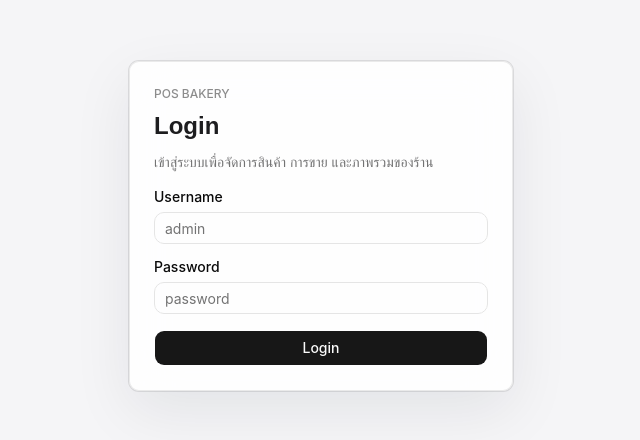
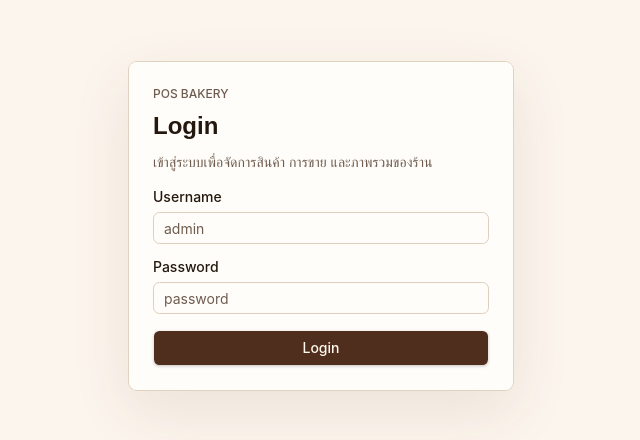
Before and after one commit to Nut-Natthawut/POS-Bakery, a React (Vite) app in the folder apps/frontend/: page /login in a window 1280 px wide. Shown: the part 174-614 px from the top of the page, without its empty margins (319-959 px from the left). Built offline with nearby package versions, Linux system fonts and the light colour scheme; no server answers.

Commit message:
style: update color palette, adjust UI component styles, and remove obsolete screenshot documentation

```diff
--- a/apps/frontend/src/components/ui/DataTableShell.tsx
+++ b/apps/frontend/src/components/ui/DataTableShell.tsx
@@ -12,13 +12,13 @@ export const DataTableShell = ({
   children,
 }: DataTableShellProps) => {
   return (
-    <Card className="rounded-lg border border-black/8 bg-white/88 py-0 shadow-[0_18px_40px_rgba(15,23,42,0.06)] backdrop-blur-xl">
+    <Card className="border-border/80 bg-card/90 py-0 shadow-[0_18px_40px_rgba(91,58,35,0.07)] backdrop-blur-xl">
       <CardHeader className="gap-1 px-5 pt-5">
-        <CardTitle className="text-lg font-semibold tracking-normal text-[#1d1d1f]">
+        <CardTitle className="text-lg font-semibold tracking-normal text-foreground">
           {title}
         </CardTitle>
         {description ? (
-          <p className="text-sm leading-6 text-black/55">{description}</p>
+          <p className="text-sm leading-6 text-muted-foreground">{description}</p>
         ) : null}
       </CardHeader>
 
--- a/apps/frontend/src/components/ui/button.tsx
+++ b/apps/frontend/src/components/ui/button.tsx
@@ -5,17 +5,17 @@ import { Slot } from "radix-ui"
 import { cn } from "@/lib/utils"
 
 const buttonVariants = cva(
-  "group/button inline-flex shrink-0 items-center justify-center rounded-lg border border-transparent bg-clip-padding text-sm font-medium whitespace-nowrap transition-all outline-none select-none focus-visible:border-ring focus-visible:ring-3 focus-visible:ring-ring/50 active:not-aria-[haspopup]:translate-y-px disabled:pointer-events-none disabled:opacity-50 aria-invalid:border-destructive aria-invalid:ring-3 aria-invalid:ring-destructive/20 dark:aria-invalid:border-destructive/50 dark:aria-invalid:ring-destructive/40 [&_svg]:pointer-events-none [&_svg]:shrink-0 [&_svg:not([class*='size-'])]:size-4",
+  "group/button inline-flex shrink-0 items-center justify-center rounded-md border border-transparent bg-clip-padding text-sm font-medium whitespace-nowrap transition-all outline-none select-none focus-visible:border-ring focus-visible:ring-3 focus-visible:ring-ring/35 active:not-aria-[haspopup]:translate-y-px disabled:pointer-events-none disabled:opacity-50 aria-invalid:border-destructive aria-invalid:ring-3 aria-invalid:ring-destructive/20 dark:aria-invalid:border-destructive/50 dark:aria-invalid:ring-destructive/40 [&_svg]:pointer-events-none [&_svg]:shrink-0 [&_svg:not([class*='size-'])]:size-4",
   {
     variants: {
       variant: {
-        default: "bg-primary text-primary-foreground [a]:hover:bg-primary/80",
+        default: "bg-primary text-primary-foreground shadow-sm [a]:hover:bg-primary/90 hover:bg-primary/90",
         outline:
-          "border-border bg-background hover:bg-muted hover:text-foreground aria-expanded:bg-muted aria-expanded:text-foreground dark:border-input dark:bg-input/30 dark:hover:bg-input/50",
+          "border-border bg-card text-foreground shadow-sm hover:bg-accent hover:text-accent-foreground aria-expanded:bg-accent aria-expanded:text-accent-foreground dark:border-input dark:bg-input/30 dark:hover:bg-input/50",
         secondary:
           "bg-secondary text-secondary-foreground hover:bg-secondary/80 aria-expanded:bg-secondary aria-expanded:text-secondary-foreground",
         ghost:
-          "hover:bg-muted hover:text-foreground aria-expanded:bg-muted aria-expanded:text-foreground dark:hover:bg-muted/50",
+          "hover:bg-accent hover:text-accent-foreground aria-expanded:bg-accent aria-expanded:text-accent-foreground dark:hover:bg-muted/50",
         destructive:
           "bg-destructive/10 text-destructive hover:bg-destructive/20 focus-visible:border-destructive/40 focus-visible:ring-destructive/20 dark:bg-destructive/20 dark:hover:bg-destructive/30 dark:focus-visible:ring-destructive/40",
         link: "text-primary underline-offset-4 hover:underline",
--- a/apps/frontend/src/components/ui/card.tsx
+++ b/apps/frontend/src/components/ui/card.tsx
@@ -12,7 +12,7 @@ const Card = ({
       data-slot="card"
       data-size={size}
       className={cn(
-        "group/card flex flex-col gap-4 overflow-hidden rounded-xl bg-card py-4 text-sm text-card-foreground ring-1 ring-foreground/10 has-data-[slot=card-footer]:pb-0 has-[>img:first-child]:pt-0 data-[size=sm]:gap-3 data-[size=sm]:py-3 data-[size=sm]:has-data-[slot=card-footer]:pb-0 *:[img:first-child]:rounded-t-xl *:[img:last-child]:rounded-b-xl",
+        "group/card flex flex-col gap-4 overflow-hidden rounded-lg bg-card py-4 text-sm text-card-foreground ring-1 ring-border has-data-[slot=card-footer]:pb-0 has-[>img:first-child]:pt-0 data-[size=sm]:gap-3 data-[size=sm]:py-3 data-[size=sm]:has-data-[slot=card-footer]:pb-0 *:[img:first-child]:rounded-t-lg *:[img:last-child]:rounded-b-lg",
         className
       )}
       {...props}
@@ -25,7 +25,7 @@ const CardHeader = ({ className, ...props }: React.ComponentProps<"div">) => {
     <div
       data-slot="card-header"
       className={cn(
-        "group/card-header @container/card-header grid auto-rows-min items-start gap-1 rounded-t-xl px-4 group-data-[size=sm]/card:px-3 has-data-[slot=card-action]:grid-cols-[1fr_auto] has-data-[slot=card-description]:grid-rows-[auto_auto] [.border-b]:pb-4 group-data-[size=sm]/card:[.border-b]:pb-3",
+        "group/card-header @container/card-header grid auto-rows-min items-start gap-1 rounded-t-lg px-4 group-data-[size=sm]/card:px-3 has-data-[slot=card-action]:grid-cols-[1fr_auto] has-data-[slot=card-description]:grid-rows-[auto_auto] [.border-b]:pb-4 group-data-[size=sm]/card:[.border-b]:pb-3",
         className
       )}
       {...props}
@@ -87,7 +87,7 @@ const CardFooter = ({ className, ...props }: React.ComponentProps<"div">) => {
     <div
       data-slot="card-footer"
       className={cn(
-        "flex items-center rounded-b-xl border-t bg-muted/50 p-4 group-data-[size=sm]/card:p-3",
+        "flex items-center rounded-b-lg border-t bg-muted/50 p-4 group-data-[size=sm]/card:p-3",
         className
       )}
       {...props}
--- a/apps/frontend/src/components/ui/input.tsx
+++ b/apps/frontend/src/components/ui/input.tsx
@@ -8,7 +8,7 @@ const Input = ({ className, type, ...props }: React.ComponentProps<"input">) =>
       type={type}
       data-slot="input"
       className={cn(
-        "h-8 w-full min-w-0 rounded-lg border border-input bg-transparent px-2.5 py-1 text-base transition-colors outline-none file:inline-flex file:h-6 file:border-0 file:bg-transparent file:text-sm file:font-medium file:text-foreground placeholder:text-muted-foreground focus-visible:border-ring focus-visible:ring-3 focus-visible:ring-ring/50 disabled:pointer-events-none disabled:cursor-not-allowed disabled:bg-input/50 disabled:opacity-50 aria-invalid:border-destructive aria-invalid:ring-3 aria-invalid:ring-destructive/20 md:text-sm dark:bg-input/30 dark:disabled:bg-input/80 dark:aria-invalid:border-destructive/50 dark:aria-invalid:ring-destructive/40",
+        "h-8 w-full min-w-0 rounded-md border border-input bg-card px-2.5 py-1 text-base transition-colors outline-none file:inline-flex file:h-6 file:border-0 file:bg-transparent file:text-sm file:font-medium file:text-foreground placeholder:text-muted-foreground focus-visible:border-ring focus-visible:ring-3 focus-visible:ring-ring/35 disabled:pointer-events-none disabled:cursor-not-allowed disabled:bg-input/50 disabled:opacity-50 aria-invalid:border-destructive aria-invalid:ring-3 aria-invalid:ring-destructive/20 md:text-sm dark:bg-input/30 dark:disabled:bg-input/80 dark:aria-invalid:border-destructive/50 dark:aria-invalid:ring-destructive/40",
         className
       )}
       {...props}
--- a/apps/frontend/src/index.css
+++ b/apps/frontend/src/index.css
@@ -8,46 +8,49 @@
 :root {
   font-family: -apple-system, BlinkMacSystemFont, "SF Pro Display", "SF Pro Text",
     "Segoe UI", sans-serif;
-  color: #1d1d1f;
-  background: #f5f5f7;
-  --background: oklch(1 0 0);
-  --foreground: oklch(0.145 0 0);
-  --card: oklch(1 0 0);
-  --card-foreground: oklch(0.145 0 0);
-  --popover: oklch(1 0 0);
-  --popover-foreground: oklch(0.145 0 0);
-  --primary: oklch(0.205 0 0);
-  --primary-foreground: oklch(0.985 0 0);
-  --secondary: oklch(0.97 0 0);
-  --secondary-foreground: oklch(0.205 0 0);
-  --muted: oklch(0.97 0 0);
-  --muted-foreground: oklch(0.556 0 0);
-  --accent: oklch(0.97 0 0);
-  --accent-foreground: oklch(0.205 0 0);
-  --destructive: oklch(0.577 0.245 27.325);
-  --border: oklch(0.922 0 0);
-  --input: oklch(0.922 0 0);
-  --ring: oklch(0.708 0 0);
-  --chart-1: oklch(0.87 0 0);
-  --chart-2: oklch(0.556 0 0);
-  --chart-3: oklch(0.439 0 0);
-  --chart-4: oklch(0.371 0 0);
-  --chart-5: oklch(0.269 0 0);
-  --radius: 0.625rem;
-  --sidebar: oklch(0.985 0 0);
-  --sidebar-foreground: oklch(0.145 0 0);
-  --sidebar-primary: oklch(0.205 0 0);
-  --sidebar-primary-foreground: oklch(0.985 0 0);
-  --sidebar-accent: oklch(0.97 0 0);
-  --sidebar-accent-foreground: oklch(0.205 0 0);
-  --sidebar-border: oklch(0.922 0 0);
-  --sidebar-ring: oklch(0.708 0 0);
+  color: #241f1b;
+  background: #f6f1ea;
+  --background: oklch(0.974 0.013 75);
+  --foreground: oklch(0.22 0.026 58);
+  --card: oklch(0.995 0.005 75);
+  --card-foreground: oklch(0.22 0.026 58);
+  --popover: oklch(0.995 0.005 75);
+  --popover-foreground: oklch(0.22 0.026 58);
+  --primary: oklch(0.34 0.058 47);
+  --primary-foreground: oklch(0.985 0.018 78);
+  --secondary: oklch(0.93 0.032 78);
+  --secondary-foreground: oklch(0.31 0.05 48);
+  --muted: oklch(0.94 0.019 72);
+  --muted-foreground: oklch(0.49 0.032 55);
+  --accent: oklch(0.91 0.058 32);
+  --accent-foreground: oklch(0.3 0.05 42);
+  --destructive: oklch(0.52 0.16 28);
+  --border: oklch(0.87 0.028 72);
+  --input: oklch(0.86 0.03 72);
+  --ring: oklch(0.58 0.12 28);
+  --chart-1: oklch(0.58 0.12 28);
+  --chart-2: oklch(0.62 0.098 145);
+  --chart-3: oklch(0.69 0.13 78);
+  --chart-4: oklch(0.47 0.08 52);
+  --chart-5: oklch(0.74 0.12 24);
+  --radius: 0.5rem;
+  --sidebar: oklch(0.955 0.018 75);
+  --sidebar-foreground: oklch(0.24 0.03 55);
+  --sidebar-primary: oklch(0.34 0.058 47);
+  --sidebar-primary-foreground: oklch(0.985 0.018 78);
+  --sidebar-accent: oklch(0.91 0.05 65);
+  --sidebar-accent-foreground: oklch(0.3 0.05 42);
+  --sidebar-border: oklch(0.84 0.03 72);
+  --sidebar-ring: oklch(0.58 0.12 28);
 }
 
 body {
   margin: 0;
   min-width: 320px;
   min-height: 100vh;
+  background:
+    linear-gradient(180deg, rgba(255, 253, 249, 0.84), rgba(246, 241, 234, 0.96)),
+    #f6f1ea;
 }
 
 @media print {
@@ -128,37 +131,37 @@ body {
 }
 
 .dark {
-  --background: oklch(0.145 0 0);
-  --foreground: oklch(0.985 0 0);
-  --card: oklch(0.205 0 0);
-  --card-foreground: oklch(0.985 0 0);
-  --popover: oklch(0.205 0 0);
-  --popover-foreground: oklch(0.985 0 0);
-  --primary: oklch(0.922 0 0);
-  --primary-foreground: oklch(0.205 0 0);
-  --secondary: oklch(0.269 0 0);
-  --secondary-foreground: oklch(0.985 0 0);
-  --muted: oklch(0.269 0 0);
-  --muted-foreground: oklch(0.708 0 0);
-  --accent: oklch(0.269 0 0);
-  --accent-foreground: oklch(0.985 0 0);
-  --destructive: oklch(0.704 0.191 22.216);
-  --border: oklch(1 0 0 / 10%);
-  --input: oklch(1 0 0 / 15%);
-  --ring: oklch(0.556 0 0);
-  --chart-1: oklch(0.87 0 0);
-  --chart-2: oklch(0.556 0 0);
-  --chart-3: oklch(0.439 0 0);
-  --chart-4: oklch(0.371 0 0);
-  --chart-5: oklch(0.269 0 0);
-  --sidebar: oklch(0.205 0 0);
-  --sidebar-foreground: oklch(0.985 0 0);
-  --sidebar-primary: oklch(0.488 0.243 264.376);
-  --sidebar-primary-foreground: oklch(0.985 0 0);
-  --sidebar-accent: oklch(0.269 0 0);
-  --sidebar-accent-foreground: oklch(0.985 0 0);
-  --sidebar-border: oklch(1 0 0 / 10%);
-  --sidebar-ring: oklch(0.556 0 0);
+  --background: oklch(0.18 0.024 48);
+  --foreground: oklch(0.94 0.018 78);
+  --card: oklch(0.23 0.025 48);
+  --card-foreground: oklch(0.94 0.018 78);
+  --popover: oklch(0.23 0.025 48);
+  --popover-foreground: oklch(0.94 0.018 78);
+  --primary: oklch(0.82 0.073 72);
+  --primary-foreground: oklch(0.2 0.025 48);
+  --secondary: oklch(0.29 0.03 50);
+  --secondary-foreground: oklch(0.93 0.018 78);
+  --muted: oklch(0.28 0.026 50);
+  --muted-foreground: oklch(0.75 0.025 75);
+  --accent: oklch(0.36 0.055 36);
+  --accent-foreground: oklch(0.95 0.018 78);
+  --destructive: oklch(0.68 0.14 28);
+  --border: oklch(0.36 0.03 52);
+  --input: oklch(0.38 0.03 52);
+  --ring: oklch(0.72 0.11 32);
+  --chart-1: oklch(0.72 0.11 32);
+  --chart-2: oklch(0.68 0.1 145);
+  --chart-3: oklch(0.78 0.12 78);
+  --chart-4: oklch(0.62 0.08 52);
+  --chart-5: oklch(0.74 0.12 24);
+  --sidebar: oklch(0.21 0.026 48);
+  --sidebar-foreground: oklch(0.94 0.018 78);
+  --sidebar-primary: oklch(0.82 0.073 72);
+  --sidebar-primary-foreground: oklch(0.2 0.025 48);
+  --sidebar-accent: oklch(0.3 0.03 50);
+  --sidebar-accent-foreground: oklch(0.94 0.018 78);
+  --sidebar-border: oklch(0.36 0.03 52);
+  --sidebar-ring: oklch(0.72 0.11 32);
 }
 
 @layer base {
--- a/apps/frontend/src/pages/LoginPage.tsx
+++ b/apps/frontend/src/pages/LoginPage.tsx
@@ -53,17 +53,17 @@ export const LoginPage = () => {
   }
 
   return (
-    <main className="min-h-screen bg-[#f5f5f7] px-4 py-10">
+    <main className="min-h-screen bg-background px-4 py-10">
       <section className="mx-auto flex min-h-[calc(100vh-5rem)] max-w-sm items-center">
-        <Card className="w-full rounded-lg border border-black/8 bg-white/88 py-0 shadow-[0_20px_60px_rgba(15,23,42,0.08)] backdrop-blur-xl">
+        <Card className="w-full border-border/80 bg-card/92 py-0 shadow-[0_20px_60px_rgba(91,58,35,0.1)] backdrop-blur-xl">
           <CardHeader className="gap-2 px-6 pt-6">
-            <p className="text-xs font-medium uppercase tracking-normal text-black/45">
+            <p className="text-xs font-medium uppercase tracking-normal text-muted-foreground">
               POS Bakery
             </p>
-            <CardTitle className="text-2xl font-semibold tracking-normal text-[#1d1d1f]">
+            <CardTitle className="text-2xl font-semibold tracking-normal text-foreground">
               Login
             </CardTitle>
-            <CardDescription className="text-sm leading-6 text-black/55">
+            <CardDescription className="text-sm leading-6 text-muted-foreground">
               เข้าสู่ระบบเพื่อจัดการสินค้า การขาย และภาพรวมของร้าน
             </CardDescription>
           </CardHeader>
```
Also changed, not shown: apps/frontend/src/components/GlobalLoadingScreen.tsx (+4 -4 lines), apps/frontend/src/components/ui/StatCard.tsx (+4 -4 lines), apps/frontend/src/layouts/AppLayout.tsx (+11 -9 lines), apps/frontend/src/pages/OrderHistoryPage.tsx (+16 -14 lines), 3 other files (tests, documents, lock files or other folders).
